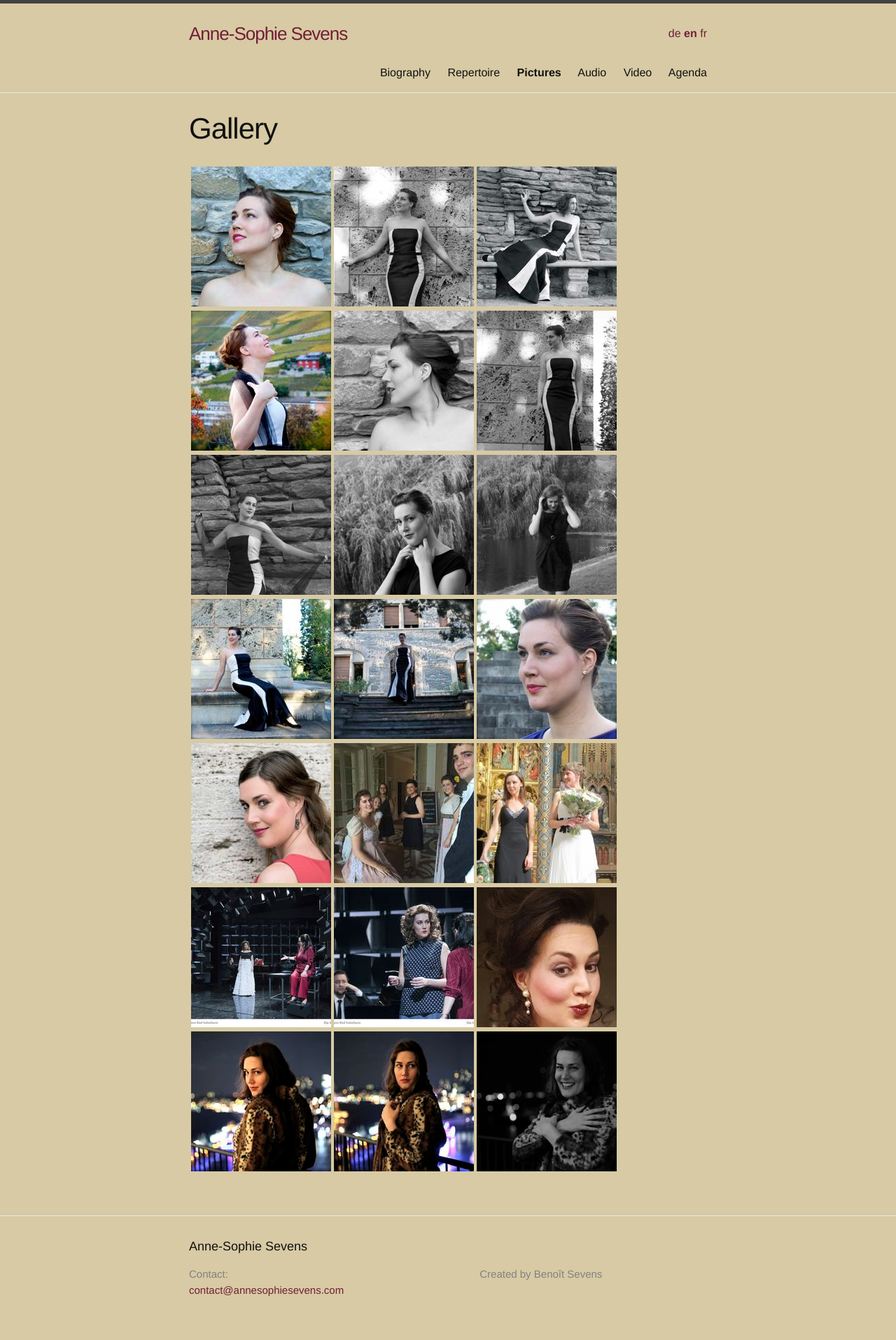
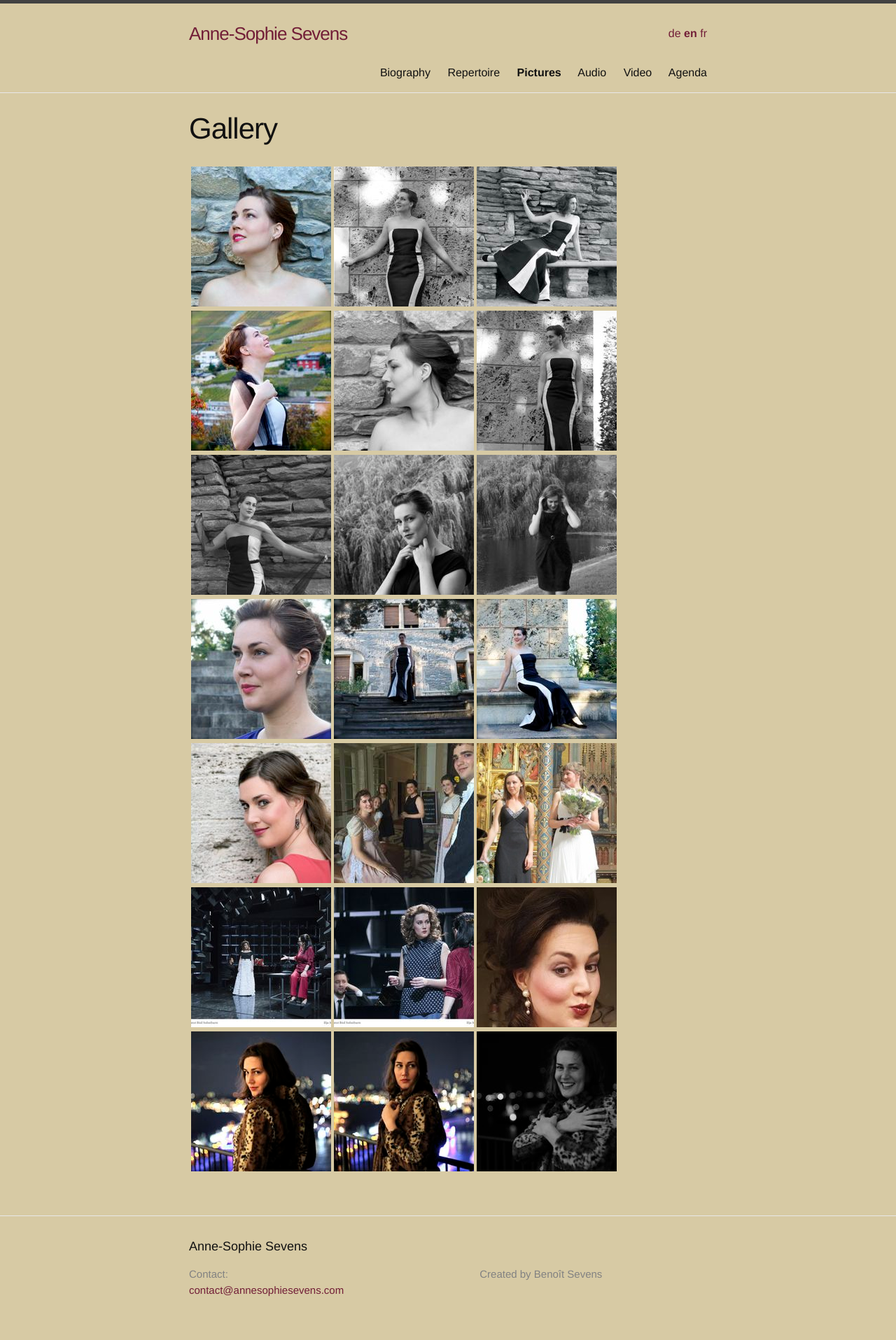
Before and after one commit to annesophie-sevens/annesophie-sevens.github.io, a Jekyll site: the page built from pictures-en.md, in a window 1280 px wide. Shown: the whole page at 70% size. Built offline with Jekyll 4.4.1, drawn with Linux system fonts in a browser that asks for light colours.

Commit message:
Update pictures-en.md

```diff
--- a/pictures-en.md
+++ b/pictures-en.md
@@ -11,7 +11,7 @@
 
 | <a href="/assets/a5.jpg">  ![]({{ site.baseurl }}/assets/a5-thumbnail.jpg) </a> | <a href="/assets/a11.jpg"> ![]({{ site.baseurl }}/assets/a11-thumbnail.jpg) </a> | <a href="/assets/a13.jpg"> ![]({{ site.baseurl }}/assets/a13-thumbnail.jpg) </a>|
 
-|  <a href="/assets/a12.jpg">  ![]({{ site.baseurl }}/assets/a12-thumbnail.jpg) </a> | <a href="/assets/a7.jpg"> ![]({{ site.baseurl }}/assets/a7-thumbnail.jpg) </a>|<a href="/assets/a9.jpg"> ![]({{ site.baseurl }}/assets/a9-thumbnail.jpg) </a>|
+|  <a href="/assets/a9.jpg">  ![]({{ site.baseurl }}/assets/a9-thumbnail.jpg) </a> | <a href="/assets/a7.jpg"> ![]({{ site.baseurl }}/assets/a7-thumbnail.jpg) </a>|<a href="/assets/a12.jpg"> ![]({{ site.baseurl }}/assets/a12-thumbnail.jpg) </a>|
 
 | <a href="/assets/muurfoto.jpg"> ![]({{ site.baseurl }}/assets/muurfoto_thumbnail.jpg) </a> | <a href="/assets/107.jpg"> ![]({{ site.baseurl }}/assets/107-thumbnail.jpg) </a> | <a href="/assets/101.jpg">![]({{ site.baseurl }}/assets/101-thumbnail.jpg) </a> |
 
```
